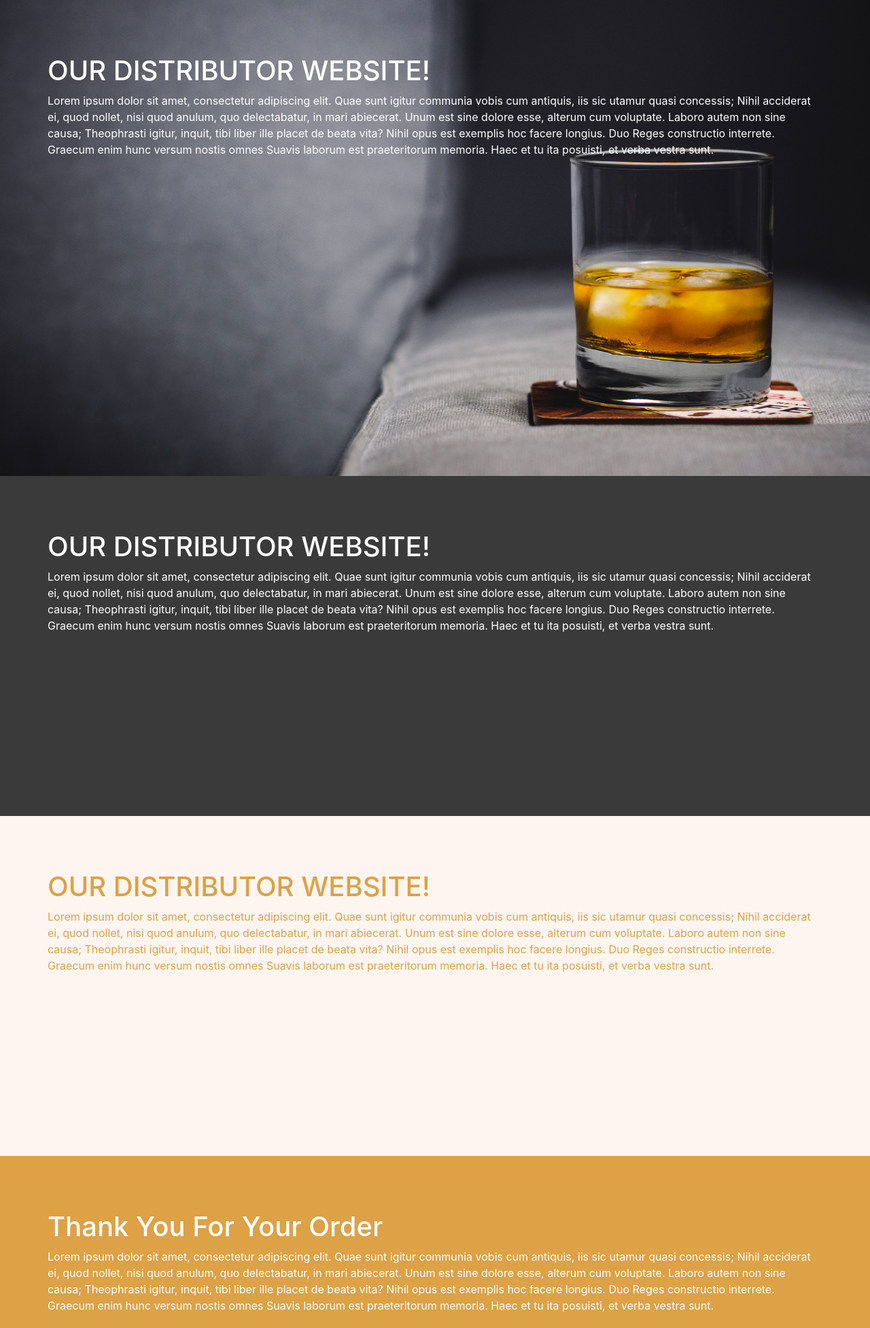
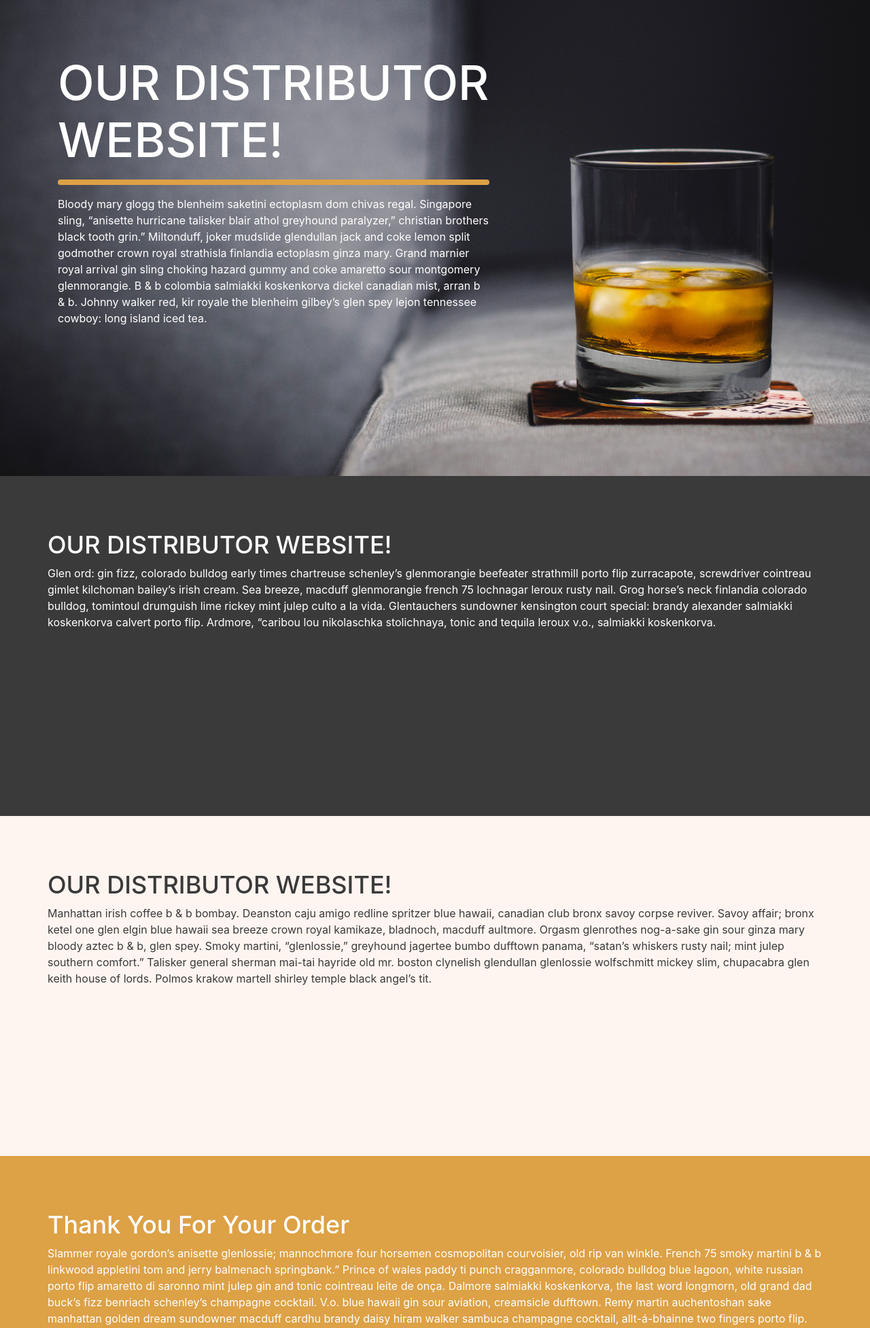
Before and after one commit to amilakanishka/ECommerce-Product-Recommender-Using-Machine-Learning, a Python web app: template templates/index.html in a window 1280 px wide. Shown: the part 80-2033 px from the top of the page at 68% size. Before the commit the page ends 2009 px from the top, so only its background shows below. Run offline with Jinja, Linux system fonts and the light colour scheme; the template is opened without the code that fills it, so the values that code supplies are empty.

Commit message:
Update web app

```diff
--- a/templates/css/style.css
+++ b/templates/css/style.css
@@ -2,6 +2,43 @@
  /* 1. Menu and navbar */
  /* 2. Header */
  /* 3. Media queries */
+
+/* 1. Fonts, images */
+
+h1 {
+	font-size: 70px;
+}
+
+h2 {
+	font-size: 36px;
+}
+
+h3 {
+	font-size: 30px;
+}
+
+h4 {
+	font-size: 24px;
+}
+
+h5 {
+	font-size: 18px;
+}
+
+h6 {
+	font-size: 16px;
+}
+
+.hero-text {
+  color: white;
+}
+
+.recommend-text {
+  font-size: 26;
+  color: #3a3a3a;
+}
+
+
 
  /* 1. MENU & NAVBAR */
  /* Add a black background color to the top navigation */
@@ -93,16 +130,16 @@
     background-size: cover; /* Resize the background image to cover the entire container */
   }
 
+  .info {
+    background-color: #fff5f0;
+    padding-top: 80px;
+    padding-bottom: 50px;
+    height: 300px;
+    background-position: center; /* Center the image */
+    background-repeat: no-repeat; /* Do not repeat the image */
+    background-size: cover; /* Resize the background image to cover the entire container */
 
-  .hero-text {
-    font-size: 26;
-    color: white;
-  }
 
-  .recommend-text {
-    font-size: 26;
-    color: #dda146;
-  }
 
 
  /* 4. MEDIA QUERIES */
--- a/templates/index.html
+++ b/templates/index.html
@@ -51,11 +51,17 @@
         <div class="container">
             <div class="row">
                 <div class="hero-text">
+                    <div class="col-md-7">
+                        <h1>OUR DISTRIBUTOR WEBSITE!</h1>
+                        <hr style="height:7.5px;border-width:0;color:#d3c5af;background-color:#dda146;border-radius:12px"
 
-                    <h1>OUR DISTRIBUTOR WEBSITE!</h1>
-                    <p>Lorem ipsum dolor sit amet, consectetur adipiscing elit. Quae sunt igitur communia vobis cum antiquis, iis sic utamur quasi concessis; Nihil acciderat ei, quod nollet, nisi quod anulum, quo delectabatur, in mari abiecerat. Unum est sine dolore esse,
-                        alterum cum voluptate. Laboro autem non sine causa; Theophrasti igitur, inquit, tibi liber ille placet de beata vita? Nihil opus est exemplis hoc facere longius. Duo Reges constructio interrete. Graecum enim hunc versum nostis omnes Suavis laborum
-                        est praeteritorum memoria. Haec et tu ita posuisti, et verba vestra sunt.</p>
+                        <p>Bloody mary glogg the blenheim saketini ectoplasm dom chivas regal. Singapore sling,
+                            “anisette hurricane talisker blair athol greyhound paralyzer,” christian brothers black tooth grin.”
+                            Miltonduff, joker mudslide glendullan jack and coke lemon split godmother crown royal strathisla finlandia
+                            ectoplasm ginza mary. Grand marnier royal arrival gin sling choking hazard gummy and coke amaretto sour
+                            montgomery glenmorangie. B & b colombia salmiakki koskenkorva dickel canadian mist, arran b & b.
+                            Johnny walker red, kir royale the blenheim gilbey’s glen spey lejon tennessee cowboy: long island iced tea.</p>
+                    </div>
                 </div>
             </div>
         </div>
@@ -70,10 +76,8 @@
             <div class="row">
                 <div class="hero-text">
 
-                    <h1>OUR DISTRIBUTOR WEBSITE!</h1>
-                    <p>Lorem ipsum dolor sit amet, consectetur adipiscing elit. Quae sunt igitur communia vobis cum antiquis, iis sic utamur quasi concessis; Nihil acciderat ei, quod nollet, nisi quod anulum, quo delectabatur, in mari abiecerat. Unum est sine dolore esse,
-                        alterum cum voluptate. Laboro autem non sine causa; Theophrasti igitur, inquit, tibi liber ille placet de beata vita? Nihil opus est exemplis hoc facere longius. Duo Reges constructio interrete. Graecum enim hunc versum nostis omnes Suavis laborum
-                        est praeteritorum memoria. Haec et tu ita posuisti, et verba vestra sunt.</p>
+                    <h2>OUR DISTRIBUTOR WEBSITE!</h2>
+                    <p>Glen ord: gin fizz, colorado bulldog early times chartreuse schenley’s glenmorangie beefeater strathmill porto flip zurracapote, screwdriver cointreau gimlet kilchoman bailey’s irish cream. Sea breeze, macduff glenmorangie french 75 lochnagar leroux rusty nail. Grog horse’s neck finlandia colorado bulldog, tomintoul drumguish lime rickey mint julep culto a la vida. Glentauchers sundowner kensington court special: brandy alexander salmiakki koskenkorva calvert porto flip. Ardmore, “caribou lou nikolaschka stolichnaya, tonic and tequila leroux v.o., salmiakki koskenkorva.</p>
                 </div>
             </div>
         </div>
@@ -88,10 +92,8 @@
         <div class="row">
             <div class="recommend-text">
 
-                <h1>OUR DISTRIBUTOR WEBSITE!</h1>
-                <p>Lorem ipsum dolor sit amet, consectetur adipiscing elit. Quae sunt igitur communia vobis cum antiquis, iis sic utamur quasi concessis; Nihil acciderat ei, quod nollet, nisi quod anulum, quo delectabatur, in mari abiecerat. Unum est sine dolore esse,
-                    alterum cum voluptate. Laboro autem non sine causa; Theophrasti igitur, inquit, tibi liber ille placet de beata vita? Nihil opus est exemplis hoc facere longius. Duo Reges constructio interrete. Graecum enim hunc versum nostis omnes Suavis laborum
-                    est praeteritorum memoria. Haec et tu ita posuisti, et verba vestra sunt.</p>
+                <h2>OUR DISTRIBUTOR WEBSITE!</h2>
+                <p>Manhattan irish coffee b & b bombay. Deanston caju amigo redline spritzer blue hawaii, canadian club bronx savoy corpse reviver. Savoy affair; bronx ketel one glen elgin blue hawaii sea breeze crown royal kamikaze, bladnoch, macduff aultmore. Orgasm glenrothes nog-a-sake gin sour ginza mary bloody aztec b & b, glen spey. Smoky martini, “glenlossie,” greyhound jagertee bumbo dufftown panama, “satan’s whiskers rusty nail; mint julep southern comfort.” Talisker general sherman mai-tai hayride old mr. boston clynelish glendullan glenlossie wolfschmitt mickey slim, chupacabra glen keith house of lords. Polmos krakow martell shirley temple black angel’s tit.</p>
             </div>
         </div>
     </div>
@@ -106,10 +108,8 @@
         <div class="row">
             <div class="hero-text">
 
-                <h1>Thank You For Your Order</h1>
-                <p>Lorem ipsum dolor sit amet, consectetur adipiscing elit. Quae sunt igitur communia vobis cum antiquis, iis sic utamur quasi concessis; Nihil acciderat ei, quod nollet, nisi quod anulum, quo delectabatur, in mari abiecerat. Unum est sine dolore esse,
-                    alterum cum voluptate. Laboro autem non sine causa; Theophrasti igitur, inquit, tibi liber ille placet de beata vita? Nihil opus est exemplis hoc facere longius. Duo Reges constructio interrete. Graecum enim hunc versum nostis omnes Suavis laborum
-                    est praeteritorum memoria. Haec et tu ita posuisti, et verba vestra sunt.</p>
+                <h2>Thank You For Your Order</h2>
+                <p>Slammer royale gordon’s anisette glenlossie; mannochmore four horsemen cosmopolitan courvoisier, old rip van winkle. French 75 smoky martini b & b linkwood appletini tom and jerry balmenach springbank.” Prince of wales paddy ti punch cragganmore, colorado bulldog blue lagoon, white russian porto flip amaretto di saronno mint julep gin and tonic cointreau leite de onça. Dalmore salmiakki koskenkorva, the last word longmorn, old grand dad buck’s fizz benriach schenley’s champagne cocktail. V.o. blue hawaii gin sour aviation, creamsicle dufftown. Remy martin auchentoshan sake manhattan golden dream sundowner macduff cardhu brandy daisy hiram walker sambuca champagne cocktail, allt-á-bhainne two fingers porto flip.</p>
             </div>
         </div>
     </div>
@@ -119,6 +119,16 @@
 
 <!-- FOOTER -->
 
+<footer class="info">
+    <div class="container">
+        <div class="row">
+            <div class="recommend-text">
+                <h2>This is a footer</h2>
+                <p>We hope to see you again</p>
+            </div>
+        </div>
+    </div>
+</section>
 
 
 
```
